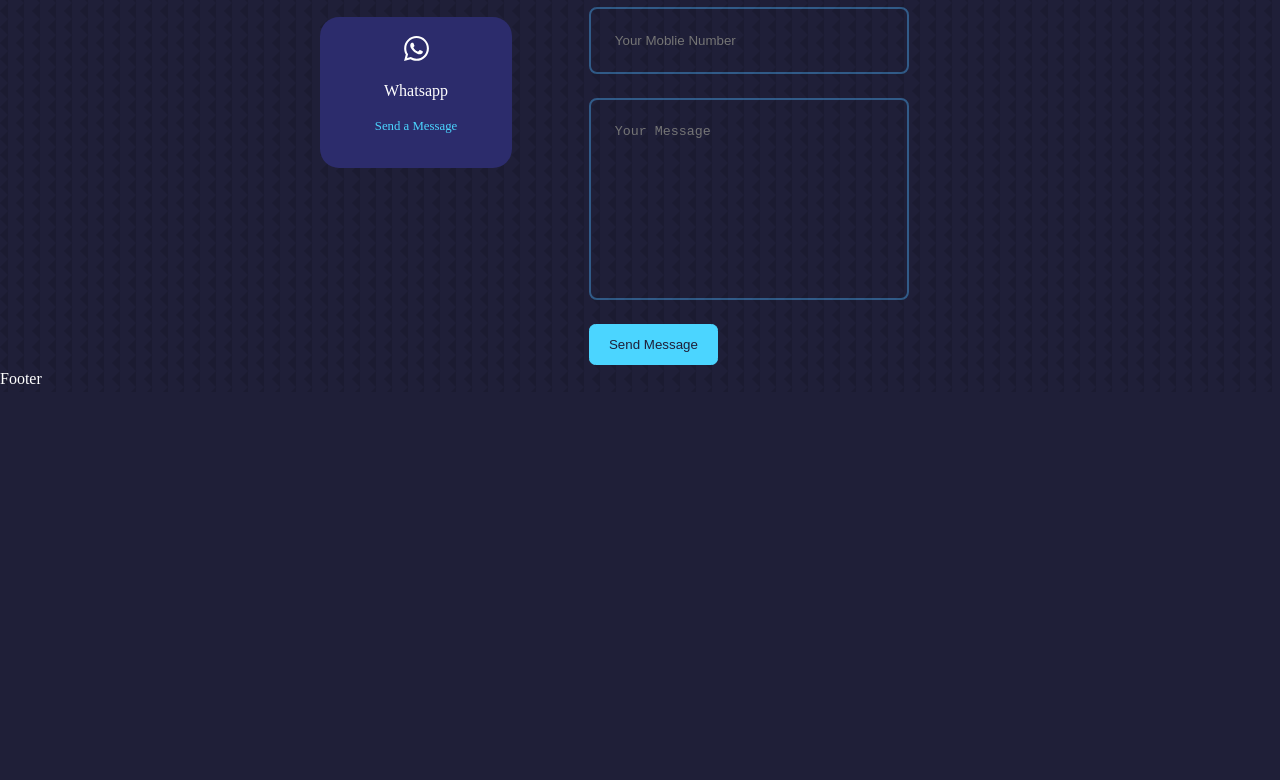
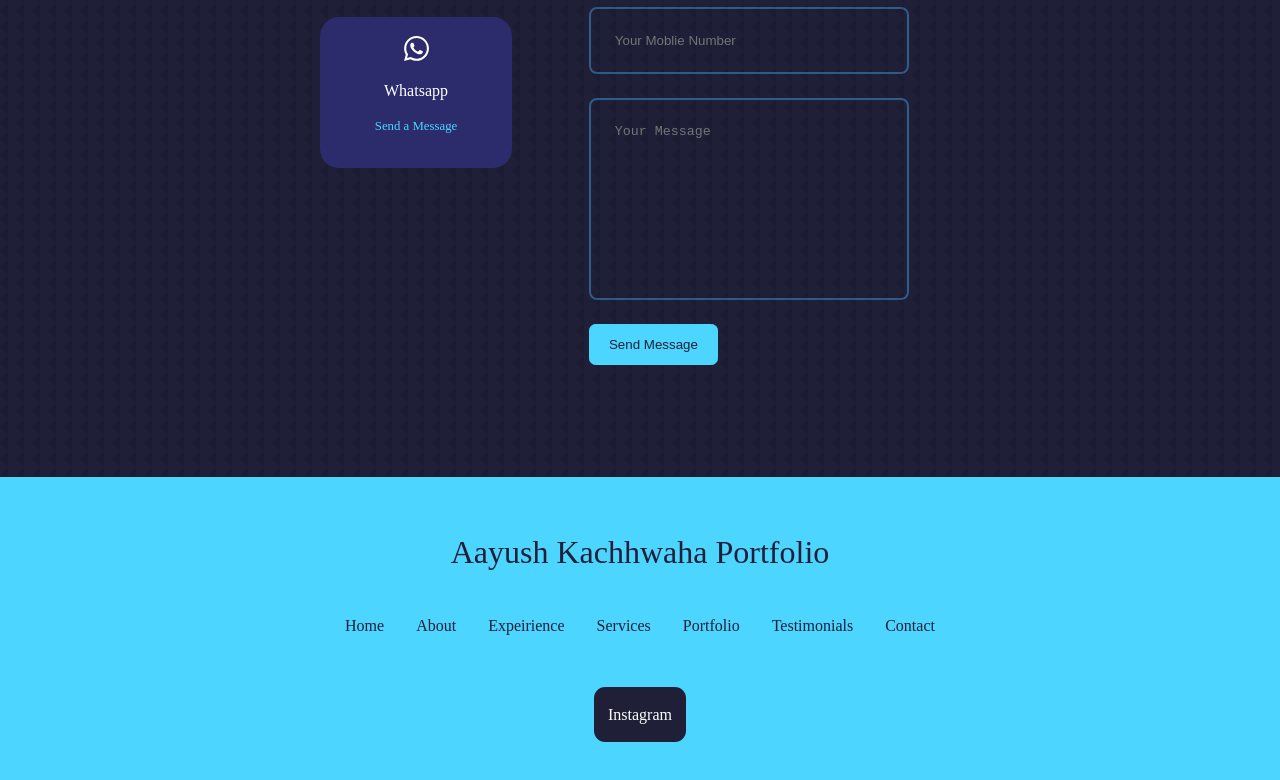
Before and after one commit to Aayush-kachhwaha/portfolio, a React (Create React App) app: page / in a window 1280 px wide. Shown: the part 4989-5769 px from the top of the page. Before the commit the page ends 5381 px from the top, so only its background shows below. Built offline with nearby package versions, Linux system fonts and the light colour scheme.

Commit message:
footer updates

```diff
--- a/src/components/footer/Footer.jsx
+++ b/src/components/footer/Footer.jsx
@@ -3,7 +3,25 @@ import './footer.css';
 
 function Footer() {
   return (
-    <div>Footer</div>
+    <footer>
+      <a href="#" className='footer__logo'>Aayush Kachhwaha Portfolio</a>
+
+      <ul className='permalinks'>
+        <li><a href="#">Home</a></li>
+        <li><a href="#about">About</a></li>
+        <li><a href="#expreirience">Expeirience</a></li>
+        <li><a href="#services">Services</a></li>
+        <li><a href="#portfolio">Portfolio</a></li>
+        <li><a href="#testimonails">Testimonials</a></li>
+        <li><a href="#contact">Contact</a></li>
+      </ul>
+
+      <div className="footer__soicals">
+        <a href="https://instagram.com">Instagram</a>
+      </div>
+
+
+    </footer>
   )
 }
 
--- a/src/components/footer/footer.css
+++ b/src/components/footer/footer.css
@@ -0,0 +1,59 @@
+footer{
+    background: var(--color-primary);
+    margin-top: 7rem;
+    padding: 3rem 0;
+    font-size: 1rem;
+    text-align: center;
+}
+
+footer a{
+    color: var(--color-bg);
+}
+
+.footer__logo{
+    font-size: 2rem;
+    font-weight: 500;
+    margin-bottom: 2rem;
+    display: inline-block;
+}
+
+.permalinks{
+    display: flex;
+    flex-wrap: wrap;
+    justify-content: center;
+    gap: 2rem;
+    margin: 0 auto 3rem;
+}
+
+.footer__soicals{
+    display: flex;
+    justify-content: center;
+    gap: 1rem;
+    margin-bottom: 4rem;
+}
+
+.footer__soicals a{
+    background: var(--color-bg);
+    color: var(--color-white);
+    padding: 0.8rem;
+    border-radius: 0.7rem;
+    display: flex;
+    border: 1px solid transparent;
+}
+
+.footer__soicals a:hover{
+    background: transparent;
+    color: var(--color-bg);
+    border-color: var(--color-bg);
+}
+
+@media screen and (max-width:600px){
+    .permalinks{
+        flex-direction: column;
+        gap: 1.5rem;
+    }
+
+    .footer__soicals{
+        margin-bottom: 2.6rem;
+    }
+}
```
